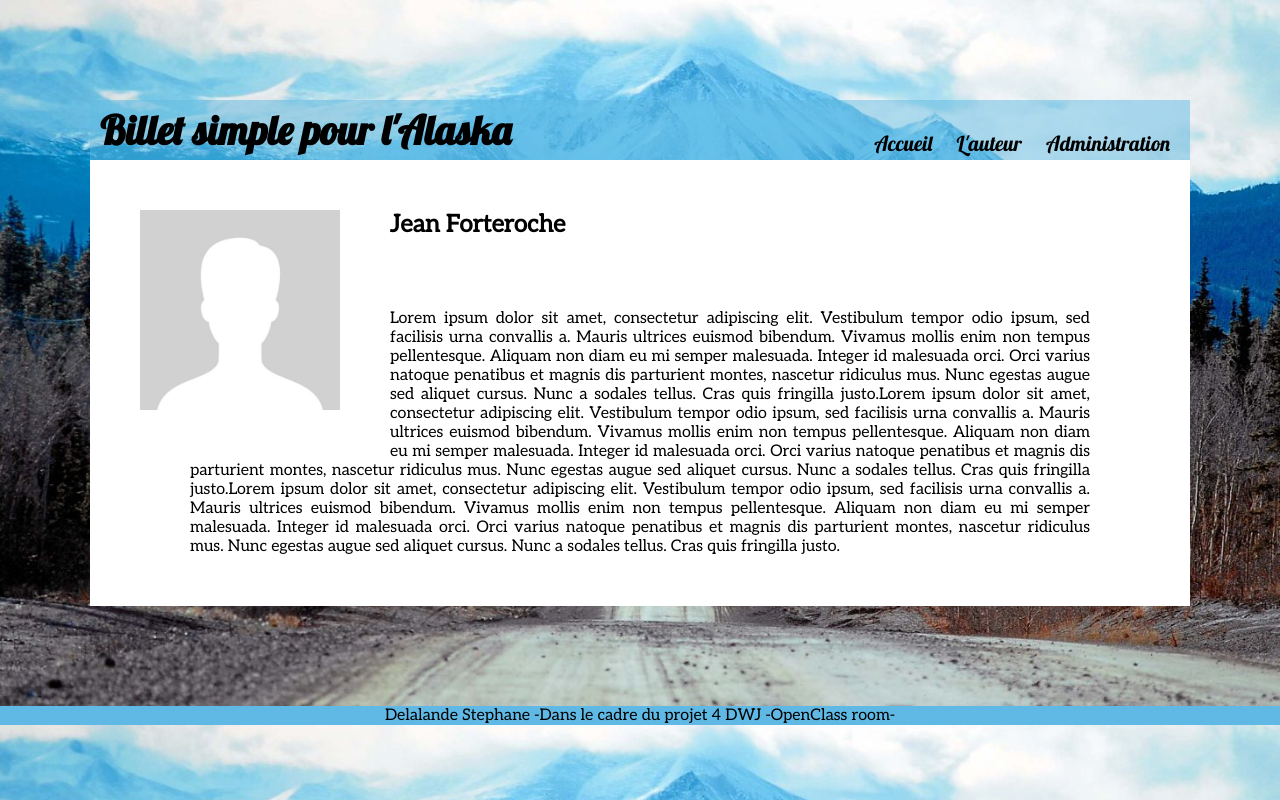
After one commit to DelalandeStephane/DWJP4, a PHP site: page /view/frontend/author.php in a window 1280 px wide. The commit adds this page. Run offline with PHP 8.4, Linux system fonts and the light colour scheme; tables that the repository leaves empty or names only in its code hold one stand-in row (values such as "Sample post").

Commit message:
Ajout: page auteur + modification css

```diff
--- a/controller/frontend.php
+++ b/controller/frontend.php
@@ -59,6 +59,10 @@ function sendComment($chapterId, $author, $comment)
     }
 }
 
+function authorPage() {
+	require('view/frontend/author.php');
+}
+
 function securityAcess () {
 	if(isset($_SESSION['access'])){
 		require('view/backend/home.php');
--- a/index.php
+++ b/index.php
@@ -28,6 +28,10 @@ try {
                 throw new Exception('Erreur : aucun identifiant de chapitre envoyé');
             }
         }
+        /*page auteur*/
+		elseif ($_GET['action'] == 'author') {
+			authorPage();
+		}
 
         /* acces zone admin*/
  		elseif ($_GET['action'] == 'admin') {
--- a/public/css/style.css
+++ b/public/css/style.css
@@ -60,7 +60,6 @@ header li {
 }
 
 .index-page {
-  	padding: 20px;
 	width:50%;
 }
 
@@ -185,6 +184,26 @@ footer {
 	text-align: center;
 }
 
+/* auteur*/
+.content-author{
+	background: white;
+}
+
+.content-author img {
+	float: left;
+	width:200px;
+	margin: 50px;
+}
+
+.content-author h2 {
+	padding:50px;
+}
+.content-author p {
+	padding-top: 20px;
+	margin: 0px 100px;
+	padding-bottom: 50px;
+	text-align: justify;
+}
 /*admin*/
 
 .password-area {
--- a/view/backend/chapterListView.php
+++ b/view/backend/chapterListView.php
@@ -1,3 +1,4 @@
+<?php $title = "Gestion chapitres"; ?>
 <?php ob_start();?>
 		<h2>Liste des articles</h2>
 		<table>
--- a/view/backend/commentListView.php
+++ b/view/backend/commentListView.php
@@ -1,3 +1,4 @@
+<?php $title = "Gestion commentaires"?>
 <?php ob_start();?>
 		<h2>Liste des commentaires</h2>
 		<table>
--- a/view/backend/creationView.php
+++ b/view/backend/creationView.php
@@ -1,3 +1,4 @@
+<?php $title = "Creation article" ?>
 <?php ob_start(); ?>
 
 <h2>Creation d'article</h2>
--- a/view/backend/home.php
+++ b/view/backend/home.php
@@ -1,3 +1,4 @@
+<?php $title = "administration"; ?>
 <?php ob_start();?>
 <div class="button home-admin">
 	<h1>Bienvenue sur votre interface d'administration</h1>
--- a/view/backend/reportCommentsView.php
+++ b/view/backend/reportCommentsView.php
@@ -1,3 +1,4 @@
+<?php $title = "Commentaires signalés"; ?>
 <?php ob_start();?>
 		<h2>Commentaires signalés</h2>
 		<table>
--- a/view/backend/template.php
+++ b/view/backend/template.php
@@ -2,7 +2,7 @@
 <html>
 <head>
 	<meta charset="utf-8">
-	<title></title>
+	<title><?= $title ?></title>
 	<link rel="stylesheet" type="text/css" href="public/css/style.css">
 	<link rel="stylesheet" type="text/css" href="public/css/backend.css">
 </head>
--- a/view/backend/updateChapterView.php
+++ b/view/backend/updateChapterView.php
@@ -1,3 +1,4 @@
+<?php $title = " Modification chapitre ". $chapter['chapter_index']; ?>
 <?php ob_start(); ?>
 <h2>Creation d'article</h2>
 <form method="post" action="index.php?action=updatepost&id=<?= $chapter['id']?>">
--- /dev/null
+++ b/view/frontend/author.php
@@ -0,0 +1,11 @@
+<?php $title = "Auteur" ?>
+<?php ob_start();?>
+	<section class="content-author">
+		<img src="public/img/portrait.jpg">
+		<h2>Jean Forteroche</h2>
+		<p>Lorem ipsum dolor sit amet, consectetur adipiscing elit. Vestibulum tempor odio ipsum, sed facilisis urna convallis a. Mauris ultrices euismod bibendum. Vivamus mollis enim non tempus pellentesque. Aliquam non diam eu mi semper malesuada. Integer id malesuada orci. Orci varius natoque penatibus et magnis dis parturient montes, nascetur ridiculus mus. Nunc egestas augue sed aliquet cursus. Nunc a sodales tellus. Cras quis fringilla justo.Lorem ipsum dolor sit amet, consectetur adipiscing elit. Vestibulum tempor odio ipsum, sed facilisis urna convallis a. Mauris ultrices euismod bibendum. Vivamus mollis enim non tempus pellentesque. Aliquam non diam eu mi semper malesuada. Integer id malesuada orci. Orci varius natoque penatibus et magnis dis parturient montes, nascetur ridiculus mus. Nunc egestas augue sed aliquet cursus. Nunc a sodales tellus. Cras quis fringilla justo.Lorem ipsum dolor sit amet, consectetur adipiscing elit. Vestibulum tempor odio ipsum, sed facilisis urna convallis a. Mauris ultrices euismod bibendum. Vivamus mollis enim non tempus pellentesque. Aliquam non diam eu mi semper malesuada. Integer id malesuada orci. Orci varius natoque penatibus et magnis dis parturient montes, nascetur ridiculus mus. Nunc egestas augue sed aliquet cursus. Nunc a sodales tellus. Cras quis fringilla justo.</p>
+	</section>
+
+
+<?php $content = ob_get_clean(); ?>
+<?php require('template.php');?>
--- a/view/frontend/chaptersView.php
+++ b/view/frontend/chaptersView.php
@@ -1,5 +1,5 @@
 <?php $title = "Billet simple pour l'Alaska" ?>
-<?php ob_start();?><!-- A traduire en php --->
+<?php ob_start();?>
 			<div id="nav-bar-index-page" >
 				<?php if(isset($_GET['page']) && $_GET['page'] != 1 && !empty($_GET['page'])): ?>
 					<a href="index.php?page=<?= $back ?>" class="triangle nav-bar-page" id="triangle-left"></a>
@@ -9,7 +9,7 @@
 					</a>
 				<?php endif; ?>
 			</div>
-		<section id="index-content" class="content"><!-- Content -->
+		<section id="index-content" class="content">
 			<?php
         while ($data = $posts->fetch())
         {
@@ -24,6 +24,6 @@
         }
         $posts->closeCursor();
         ?>
-		</section><!-- Content -->
+		</section>
 <?php $content = ob_get_clean(); ?>
 <?php require('template.php');?>
--- a/view/frontend/password.php
+++ b/view/frontend/password.php
@@ -1,4 +1,4 @@
-<?php $title = "" ?>
+<?php $title = "Administration" ?>
 <?php ob_start();?>
 
 	 <?php
--- a/view/frontend/singleView.php
+++ b/view/frontend/singleView.php
@@ -1,4 +1,4 @@
-<?php $title = "" ?>
+<?php $title = "Chapitre ". $chapter['chapter_index']; ?>
 <?php ob_start();?>
 
 	<section id="single-page" class="content">
--- a/view/frontend/template.php
+++ b/view/frontend/template.php
@@ -2,7 +2,7 @@
 <html>
 <head>
 	<meta charset="utf-8">
-	<title></title>
+	<title><?= $title ?></title>
 	<link rel="stylesheet" type="text/css" href="public/css/style.css">
 </head>
 <body>
@@ -11,8 +11,7 @@
 			<h1><a href="index.php">Billet simple pour l'Alaska</a></h1>
 			<ul>
 				<li><a href="index.php">Accueil</a></li>
-				<li><a href="*">L'auteur</a></li>
-				<li><a href="*">Nouveau chapitre</a></li>
+				<li><a href="?action=author">L'auteur</a></li>
 				<li><a href="?action=admin">Administration</a></li>
 			</ul>
 		</header>
```
Also changed, not shown: public/img/portrait.jpg (added).
